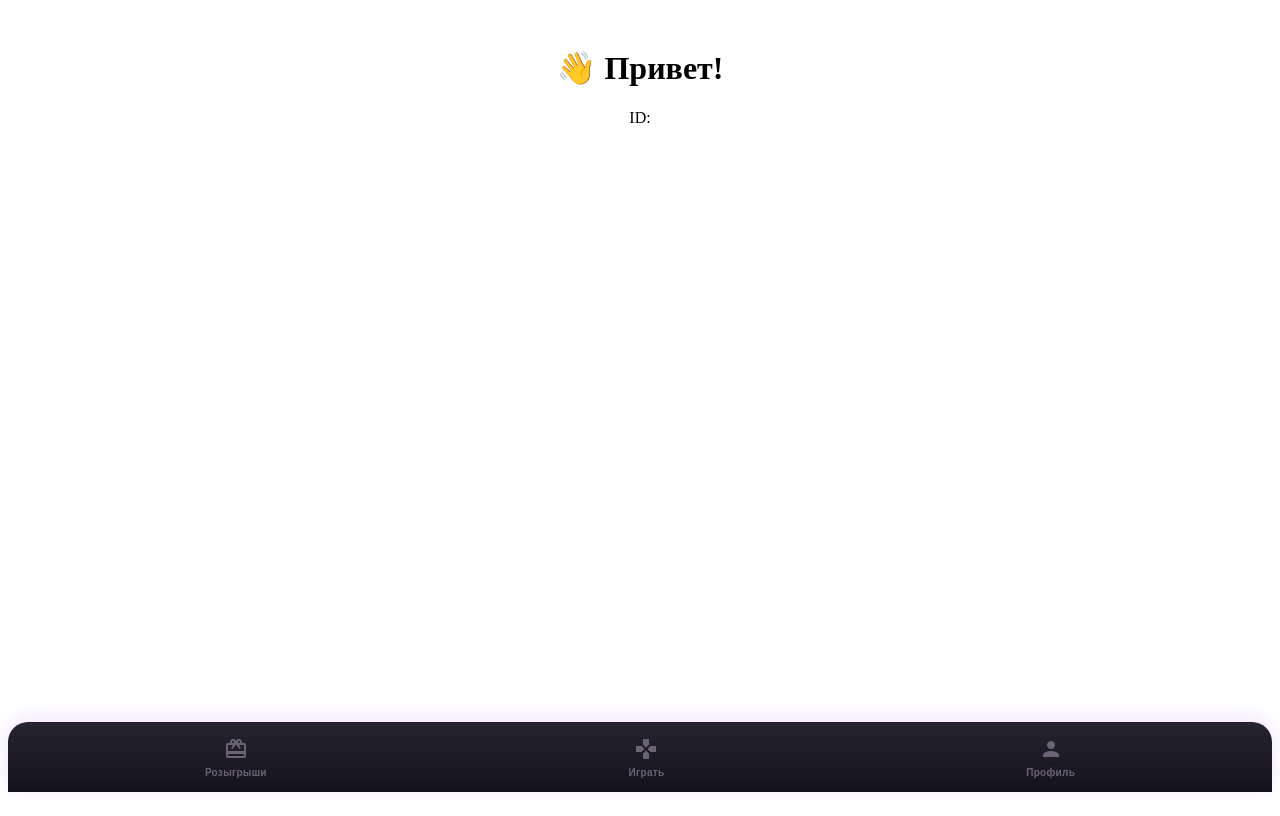
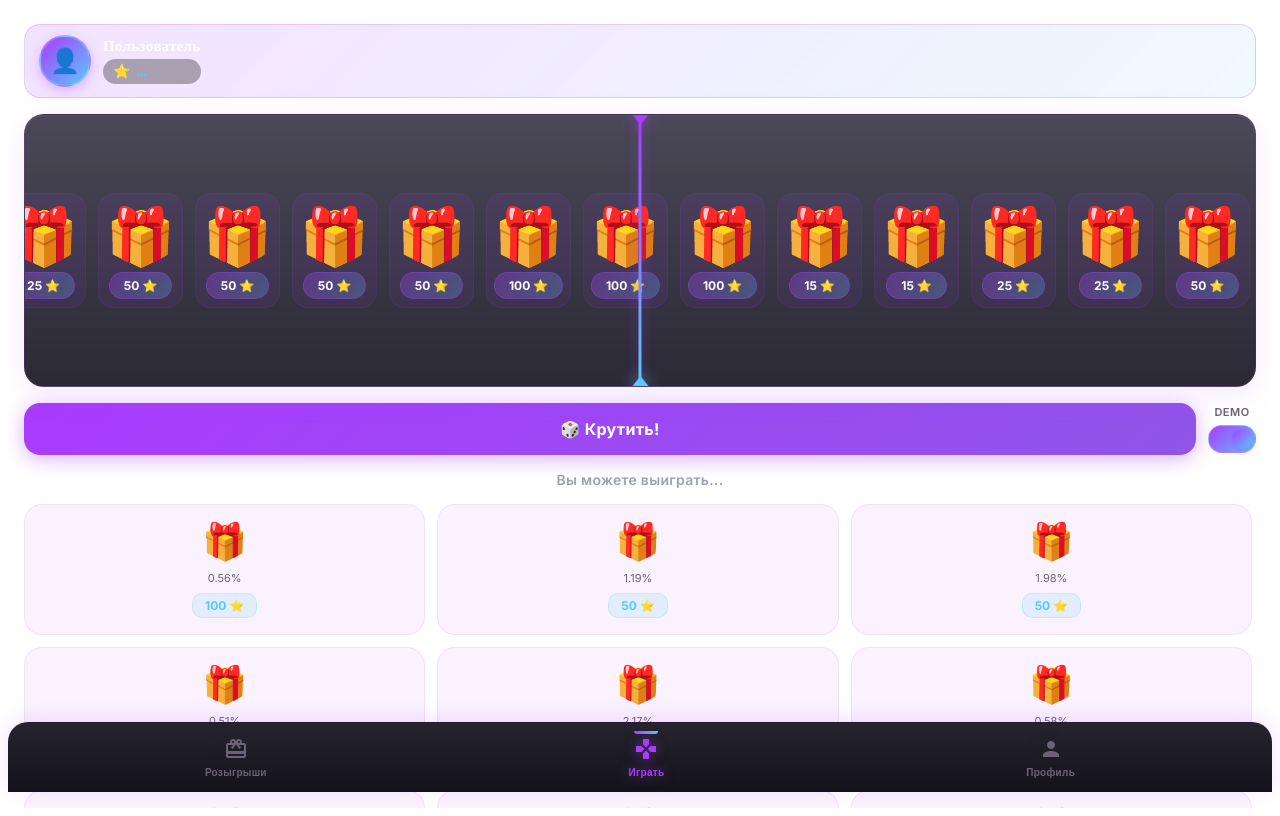
Before and after one commit to deewau/pigfarm-client, a React (Vite) app in the folder client/: page / in a window 1280 px wide. Built offline with nearby package versions, Linux system fonts and the light colour scheme; no server answers.

Commit message:
play tab as default tab

```diff
--- a/client/src/App.tsx
+++ b/client/src/App.tsx
@@ -11,7 +11,7 @@
     <BrowserRouter>
       <Routes>
         <Route path="/" element={<Layout />}>
-          <Route index element={<Home />} />
+          <Route index element={<Play />} />
           <Route path="giveaways" element={<ComingSoon title="Розыгрыши" subtitle="Участвуй в розыгрышах и получай подарки!" icon="🎁" />} />
           <Route path="play" element={<Play />} />
           <Route path="tasks" element={<ComingSoon title="Задания" subtitle="Выполняй задания и зарабатывай звёзды!" icon="✅" />} />
@@ -27,7 +27,7 @@
     <div style={{ display: 'flex', flexDirection: 'column', height: '100vh', overflow: 'hidden' }}>
       <div style={{ flex: 1, overflow: 'auto' }}>
         <Routes>
-          <Route index element={<Home />} />
+          <Route index element={<Play />} />
           <Route path="giveaways" element={<ComingSoon title="Розыгрыши" subtitle="Участвуй в розыгрышах и получай подарки!" icon="🎁" />} />
           <Route path="play" element={<Play />} />
           <Route path="tasks" element={<ComingSoon title="Задания" subtitle="Выполняй задания и зарабатывай звёзды!" icon="✅" />} />
@@ -41,8 +41,8 @@
 
 function BottomBar() {
   return (
-    <TabBar
-      activeTab="home"
+      <TabBar
+      activeTab="play"
       onTabChange={(tabId) => {
         console.log('Active tab:', tabId);
       }}
```
